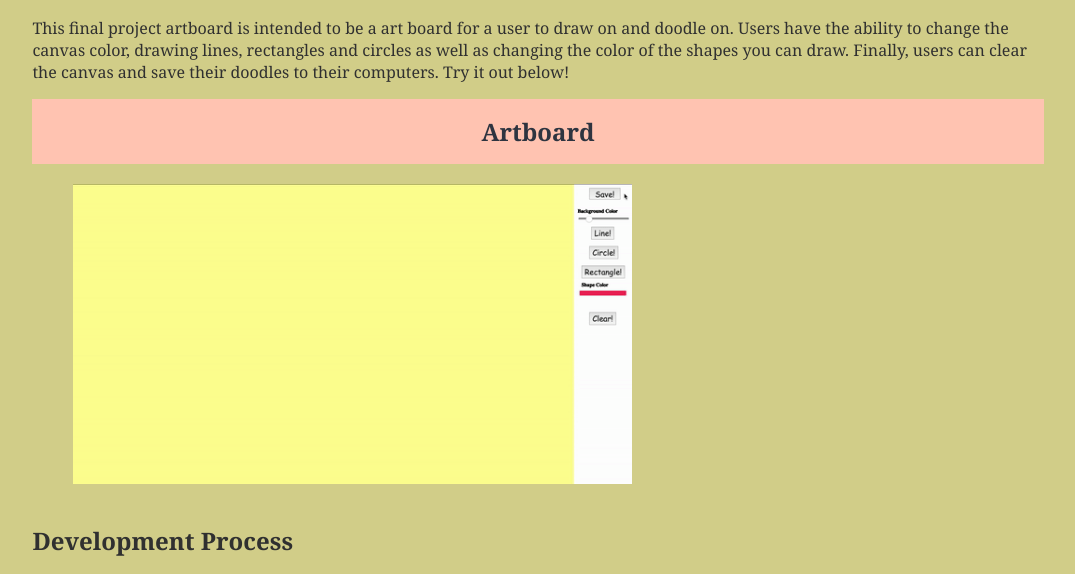
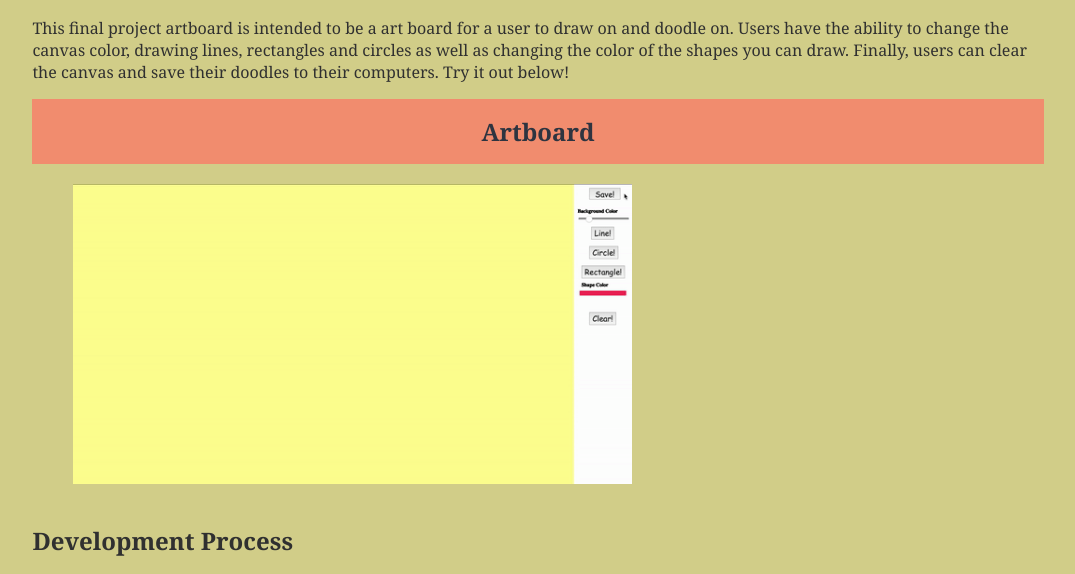
Before and after one commit to prerns/.github.io, a plain HTML site: page fpfinal/fpfinal.html in a window 1280 px wide. Shown: the part 180-754 px from the top of the page, without its empty margins (102-1177 px from the left). Drawn offline with Linux system fonts and the light colour scheme.

Commit message:
fixed orange

```diff
--- a/fpfinal/fpfinal.css
+++ b/fpfinal/fpfinal.css
@@ -54,7 +54,7 @@ body {
     --white: #eceff4;
     --pink: #e892b2;
     --red: #bf616a;
-    --orange: #ffc3b1;
+    --orange: #f18c6e;
     --yellow: #d8b878;
     --green: #a3be8c;
     --cyan: #88c0d0;
```
